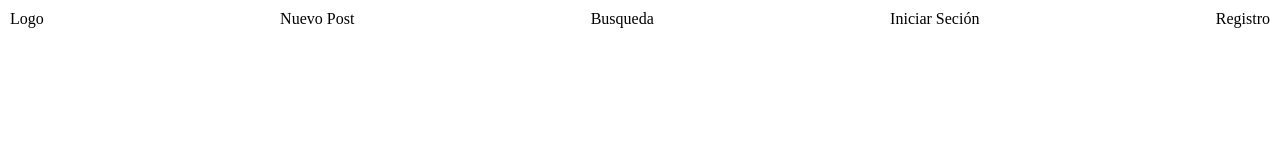
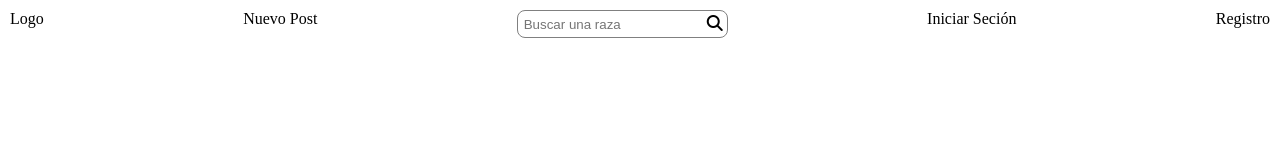
Before and after one commit to PruebasMintic/ExplicacionHtml5-Css, a plain HTML site: page index.html in a window 1280 px wide. Drawn offline with Linux system fonts and the light colour scheme.

Commit message:
agregar estilos para cuadro de busqueda

```diff
--- a/index.html
+++ b/index.html
@@ -7,13 +7,19 @@
     <title>Razas de Perros</title>
     <link rel="shortcut icon" href="./media/icons8-parque-para-perros-64.png" type="image/x-icon" />
     <link rel="stylesheet" href="./Style/stilo.css"/>
+    <script src="https://kit.fontawesome.com/10ae6cbd18.js" crossorigin="anonymous"></script>
 </head>
 <body>
     <header>
         <ul class="navbar">
             <li>Logo</li>
             <li>Nuevo Post</li>
-            <li>Busqueda</li>
+            <li>
+                <div class="buscar">
+                <input placeholder="Buscar una raza"/>
+                <i class="fas fa-search"></i>
+                </div>
+            </li>
             <li>Iniciar Seción</li>
             <li>Registro</li>
         </ul>
--- a/style/stilo.css
+++ b/style/stilo.css
@@ -12,3 +12,16 @@ ul{
     justify-content: space-between;
     padding: 10px;
 }
+.buscar{
+    background-color: white;
+    border: 1px solid gray;
+    padding: 4px;
+    border-radius: 8px;
+}
+.buscar:focus-within{
+    border: 1px solid blue;
+}
+.buscar > input{     /*Estp significa que: Todo input que este inmnediatamente despues de la clase buscar se le aplican esos cambios*/
+    outline: none;
+    border: 0px;
+}
```
